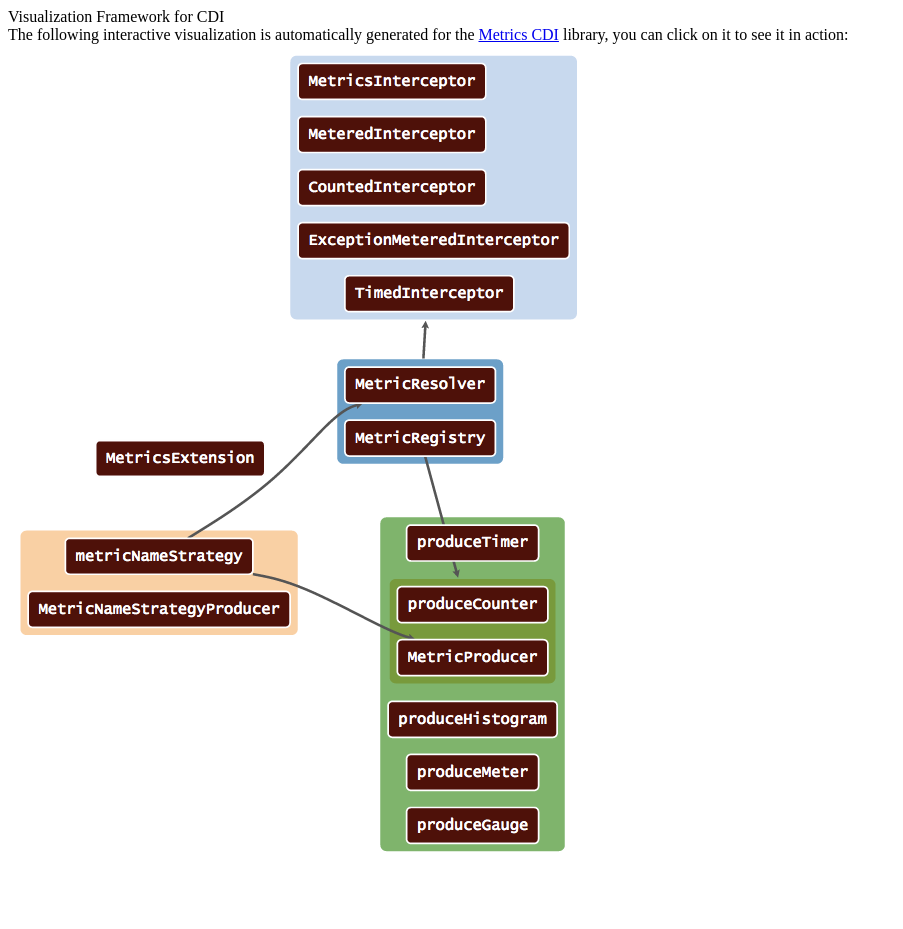
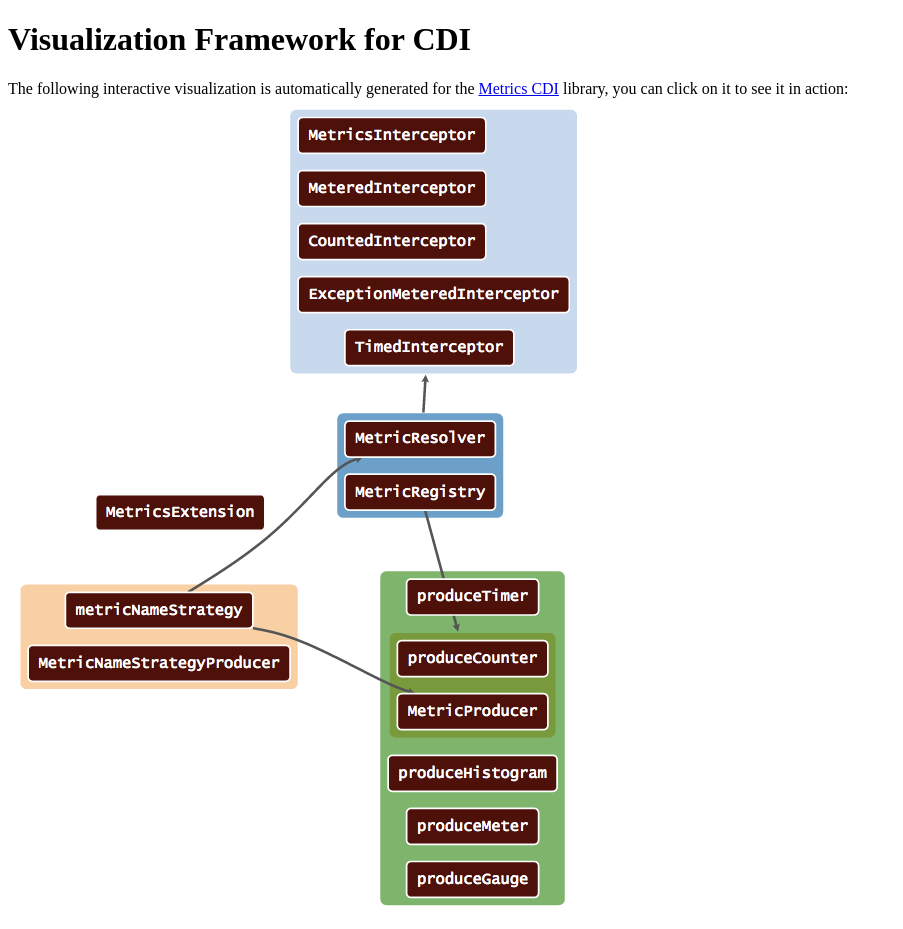
Before and after one commit to astefanutti/cdeye, a plain HTML site: page index.html in a window 1280 px wide. Shown: the whole page, without its empty margins (0-903 px from the left). Before the commit the page ends 875 px from the top, so only its background shows below. Drawn offline with Linux system fonts and the light colour scheme.

Commit message:
Add heading

```diff
--- a/index.html
+++ b/index.html
@@ -5,11 +5,9 @@
     <title>CDEye</title>
 </head>
 <body>
+<h1>Visualization Framework for CDI</h1>
 <div>
-Visualization Framework for CDI
-</div>
-<div>
-The following interactive visualization is automatically generated for the <a href="https://github.com/astefanutti/metrics-cdi">Metrics CDI</a> library, you can click on it to see it in action:
+The following interactive visualization is automatically generated for the <a href="https://github.com/astefanutti/metrics-cdi">Metrics CDI</a> library, you can click on it to see it in action:</br>
 <a href="test.html?example=metrics.json">
    <img src="metrics.png"/>
 </a>
```
